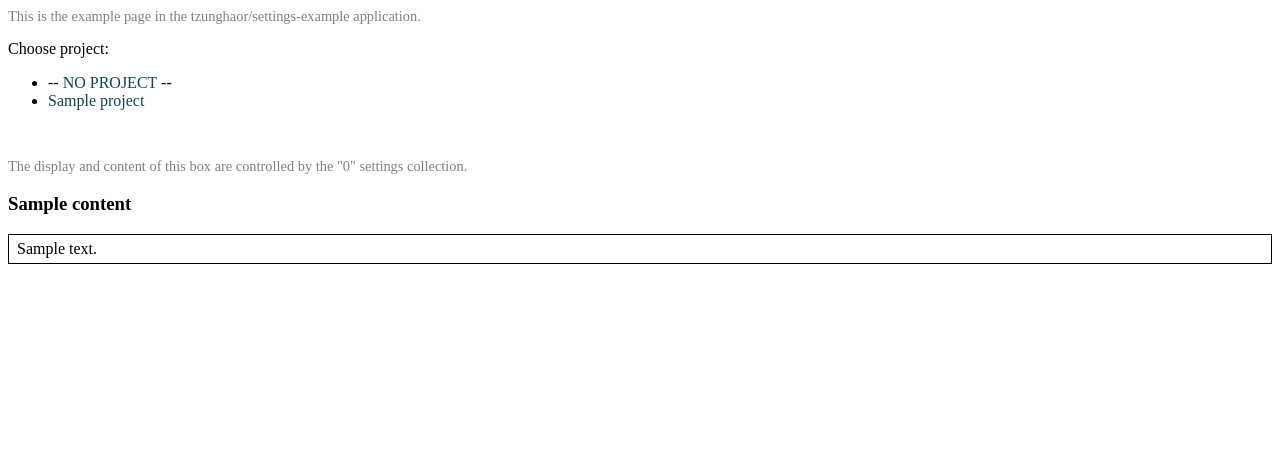
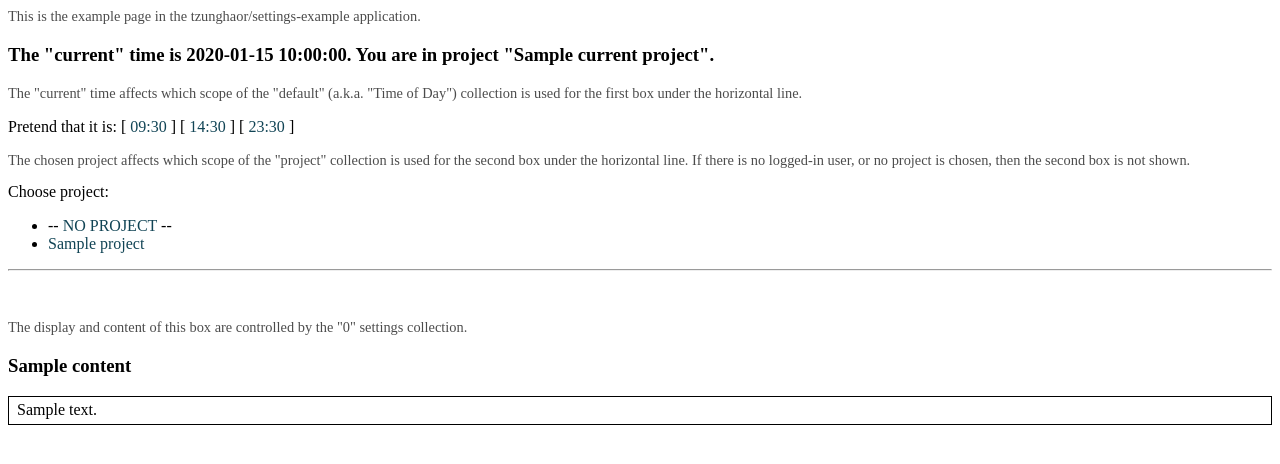
Before and after one commit to tzunghaor/settings-example, a Symfony app: template templates/example.html.twig in a window 1280 px wide. Shown: the part 34-498 px from the top of the page. Run offline with Twig, Linux system fonts and the light colour scheme; the template is opened without the code that fills it: most values are stand-ins (such as "Sample title", 1, 10 or a date in 2020); some libraries are stand-ins or nearby versions.

Commit message:
Added time of day selector

```diff
--- a/composer.json
+++ b/composer.json
@@ -9,6 +9,7 @@
         "ext-iconv": "*",
         "doctrine/doctrine-bundle": "*",
         "doctrine/orm": "*",
+        "phpdocumentor/reflection-docblock": "^5.6",
         "symfony/asset": "7.2.*",
         "symfony/console": "7.2.*",
         "symfony/doctrine-bridge": "7.2.*",
--- a/templates/base.html.twig
+++ b/templates/base.html.twig
@@ -28,7 +28,7 @@
 
                 .explanation {
                     margin-bottom: 1em;
-                    color: grey;
+                    opacity: 70%;
                     font-size: 90%;
                 }
             </style>
--- a/templates/example.html.twig
+++ b/templates/example.html.twig
@@ -7,17 +7,43 @@
 {% endblock %}
 
 {% block body %}
-    {% if app.user %}
-        <h3>
+    {% if currentProject %}
+        {% set currentProjectName = currentProject.name %}
+    {% else %}
+        {% set currentProjectName = '' %}
+    {% endif %}
+
+    <h3>
+        {% if app.user %}
             Hi, {{ app.user.userIdentifier }}!
+        {% endif %}
+        The "current" time is <strong>{{ timeString }}</strong>.
+        {% if projects %}
             {% if currentProject %}
                 You are in project "{{ currentProject.name }}".
             {% else %}
                 You did not choose a project.
             {% endif %}
-        </h3>
-    {% endif %}
+        {% endif %}
+    </h3>
 
+    <p class="explanation">
+        The "current" time affects which scope of the "default" (a.k.a. "Time of Day") collection is used for the
+        first box under the horizontal line.
+    </p>
+    <p>
+        Pretend that it is:
+        {% for timeString in ['09:30', '14:30', '23:30'] %}
+            [ <a href="{{ path('set_time', { 'timeString': timeString, 'project': currentProjectName }) }}">
+            {{ timeString }}
+        </a> ]
+        {% endfor %}
+    </p>
+
+    <p class="explanation">
+        The chosen project affects which scope of the "project" collection is used for the second box under the
+        horizontal line. If there is no logged-in user, or no project is chosen, then the second box is not shown.
+    </p>
     {% if projects %}
     <div>
         Choose project:
@@ -31,12 +57,14 @@
                 <a href="{{ path('example', { 'project': project.name }) }}">
                     {{ project.name }}
                 </a>
-                {% if currentProject and project.name == currentProject.name %}<<<{% endif %}
+                {% if currentProject and project.name == currentProjectName %}<<<{% endif %}
             </li>
             {% endfor %}
         </ul>
     </div>
     {% endif %}
+
+    <hr>
 
     {% for collectionName,box in boxes %}
         <div class="box_wrapper">
@@ -75,7 +103,8 @@
 
         {% for collectionName,box in boxes %}
             .{{ collectionName }}_box {
-                background: #EEEEEE;
+                background: {{ box.display.backgroundColor }};
+                color: {{ box.display.textColor }};
                 padding: {{ box.display.padding }}pt;
                 margin: {{ box.display.margin }}pt;
                 {% for which in box.display.borders %}
@@ -94,16 +123,19 @@
         .message_info {
             background: lightblue;
             border-color: darkblue;
+            color: darkblue;
         }
 
         .message_success {
             background: lightgreen;
             border-color: darkgreen;
+            color: darkgreen;
         }
 
         .message_error {
             background: pink;
             border-color: darkred;
+            color: darkred;
         }
     </style>
 {% endblock %}
```
Also changed, not shown: src/Controller/AppController.php (+32 -3 lines), src/Settings/One/DisplaySettings.php (+31 -6 lines), templates/index.html.twig (+10 -3 lines), 2 other files.
